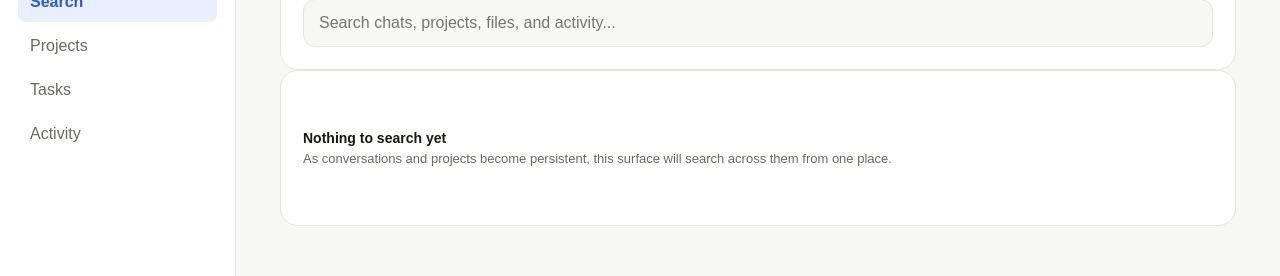
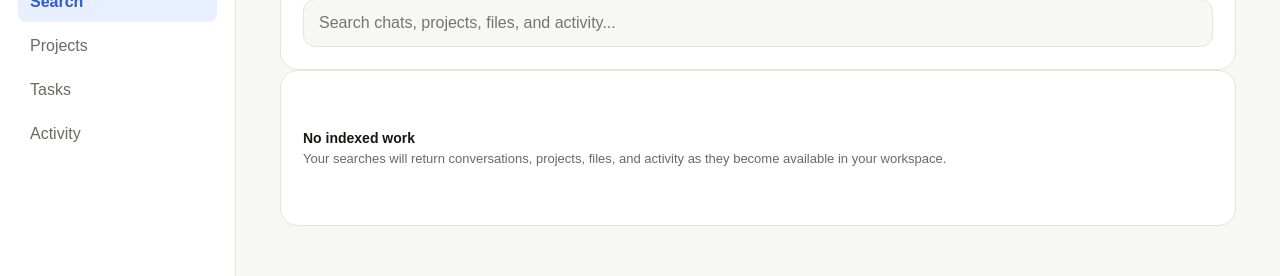
Before and after one commit to 30lnewcomb-byte/ori-platform, a Next.js app in the folder apps/web/: page /search in a window 1280 px wide. Shown: the part 190-466 px from the top of the page. Built offline with nearby package versions, Linux system fonts and the light colour scheme; a web font is replaced by a local one.

Commit message:
Polish production UI: page.tsx

```diff
--- a/apps/web/app/search/page.tsx
+++ b/apps/web/app/search/page.tsx
@@ -3,13 +3,24 @@ import AppShell from '../../components/app-shell'
 export default function SearchPage() {
   return (
     <AppShell active="Search">
-      <header className="topbar"><div><p className="eyebrow">SEARCH</p><h1>Find your work.</h1><p className="appIntro">Search across chats, projects, files, and activity from one place.</p></div></header>
+      <header className="topbar">
+        <div>
+          <p className="eyebrow">SEARCH</p>
+          <h1>Find your work.</h1>
+          <p className="appIntro">Search across chats, projects, files, and activity from one place.</p>
+        </div>
+      </header>
       <div className="homeGrid">
         <section className="sectionBlock">
           <label htmlFor="search"><strong>Search Ori</strong></label>
           <input id="search" type="search" placeholder="Search chats, projects, files, and activity..." style={{ width: '100%', marginTop: 12, padding: '14px 15px', border: '1px solid var(--border-subtle)', borderRadius: 12, background: 'var(--surface-base)', color: 'var(--text-primary)' }} />
         </section>
-        <section className="sectionBlock"><div className="emptyState"><strong>Nothing to search yet</strong><span>As conversations and projects become persistent, this surface will search across them from one place.</span></div></section>
+        <section className="sectionBlock">
+          <div className="emptyState">
+            <strong>No indexed work</strong>
+            <span>Your searches will return conversations, projects, files, and activity as they become available in your workspace.</span>
+          </div>
+        </section>
       </div>
     </AppShell>
   )
```
